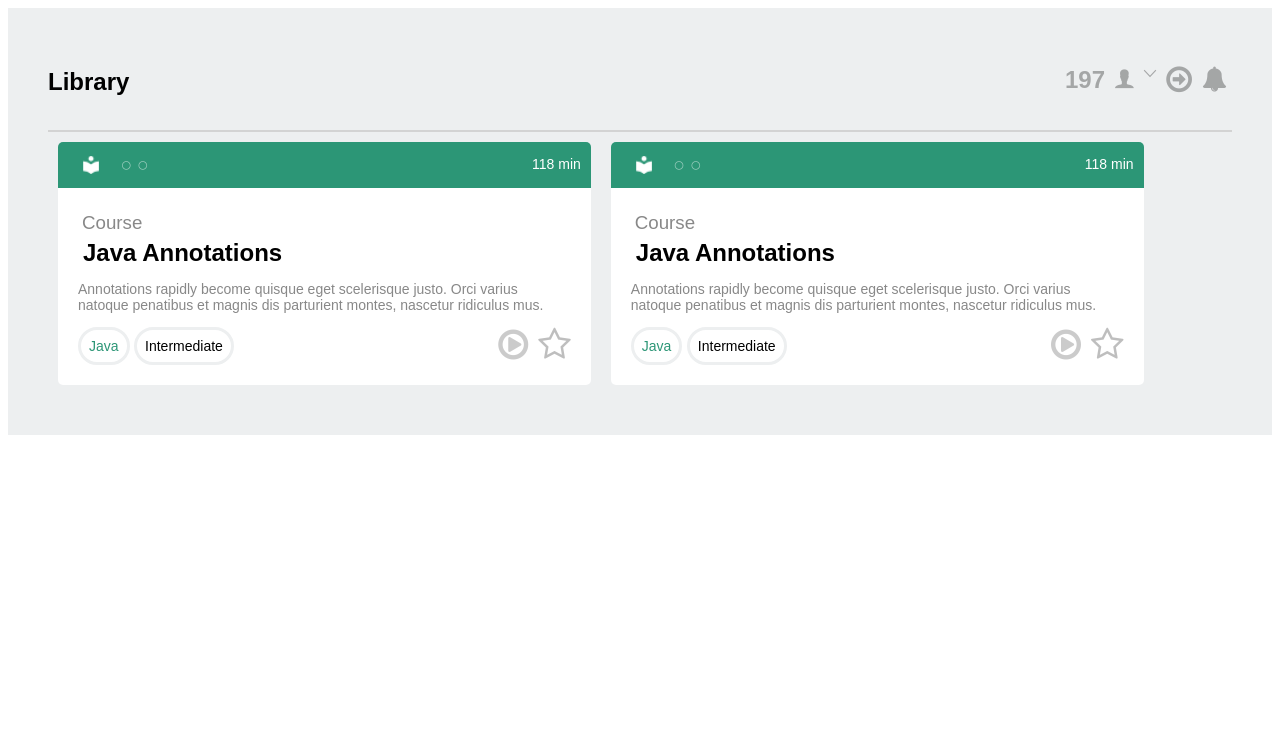
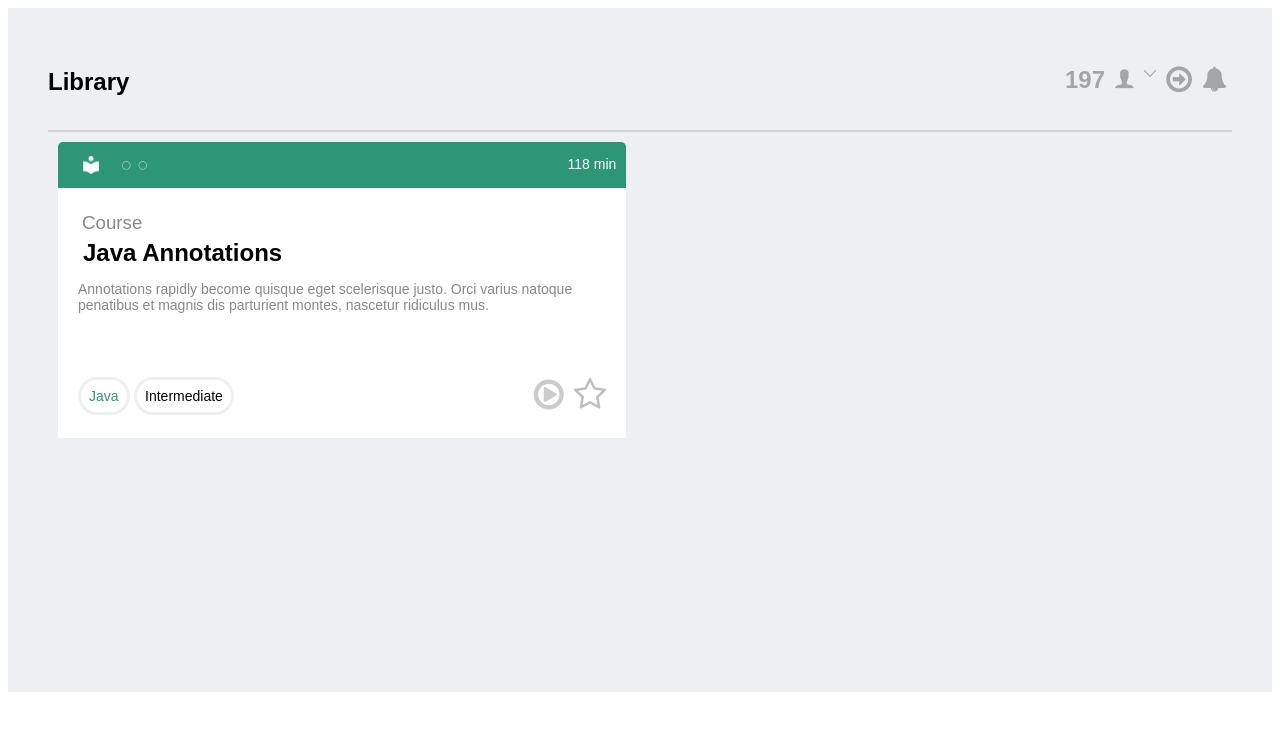
Before and after one commit to gepetto503/treehouse-library, a plain HTML site: page index.html in a window 1280 px wide. Drawn offline with nearby package versions, Linux system fonts and the light colour scheme.

Commit message:
before messing with class names

```diff
--- a/css/styles.css
+++ b/css/styles.css
@@ -83,8 +83,9 @@ li {
 
 /* course box */
 .course-box {
-  width: 45%;
+  width: 48%;
   min-width: 300px;
+  height: 500px;
   margin: 10px;
   border-radius: 5px;
   overflow: hidden;
@@ -140,6 +141,7 @@ li {
 .course-box-body{
   padding: 20px;
   background-color: white;
+  height: 250px;
 }
 
 .course-box-text-header { /* e.g. "java annotations" */
@@ -149,6 +151,7 @@ li {
 .box-text {
   font-size: 14px;
   color: #888888;
+  padding-bottom: 50px;
 }
 
 
--- a/index.html
+++ b/index.html
@@ -35,23 +35,24 @@
           <i class="fa fa-play-circle-o"></i>
         </div>
       </div>
-      <div class="course-box">
+      <!-- <div class="course-box">
         <div class="course-box-header">
           <img class="book-icon" src="img/reading-sign.png" alt="book icon">
           <i class="fa fa-circle-thin"></i>
           <i class="fa fa-circle-thin"></i>
-          <p class="min">118 min</p>
+          <i class="fa fa-circle-thin"></i>
+          <p class="min">2 hours</p>
         </div>
         <div class= "course-box-body">
           <h3>Course</h3>
-          <h2 class="course-box-text-header">Java Annotations</h2>
-          <p class="box-text">Annotations rapidly become quisque eget scelerisque justo. Orci varius natoque penatibus et magnis dis parturient montes, nascetur ridiculus mus.</p>
-          <button class= "button" id="java-button">Java</button>
+          <h2 class="course-box-text-header">Customizing Django Templates</h2>
+          <p class="box-text">In Django Basics, quisque eget scelerisque justo. Orci varius natoque penatibus et magnis dis parturient montes, nascetur ridiculus mus.</p>
+          <button class= "button" id="java-button">Python</button>
           <button class= "button">Intermediate</button>
           <i class="fa fa-star-o"></i>
           <i class="fa fa-play-circle-o"></i>
         </div>
-      </div>
+      </div> -->
 
     </div>
   </body>
```
